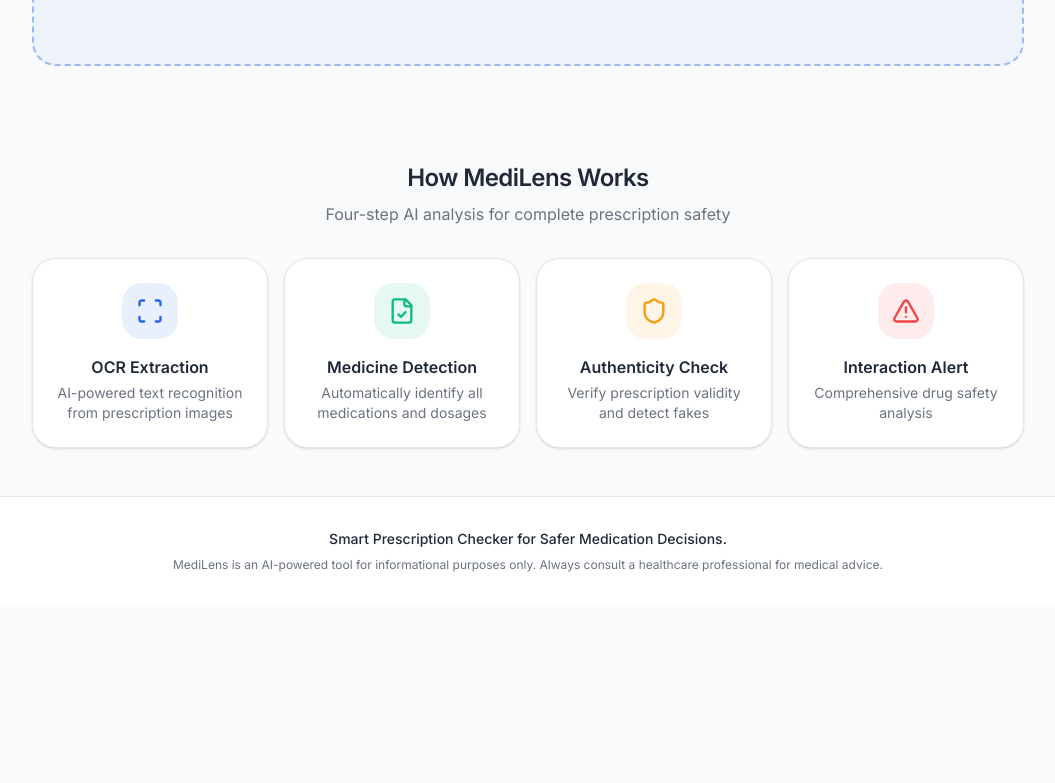
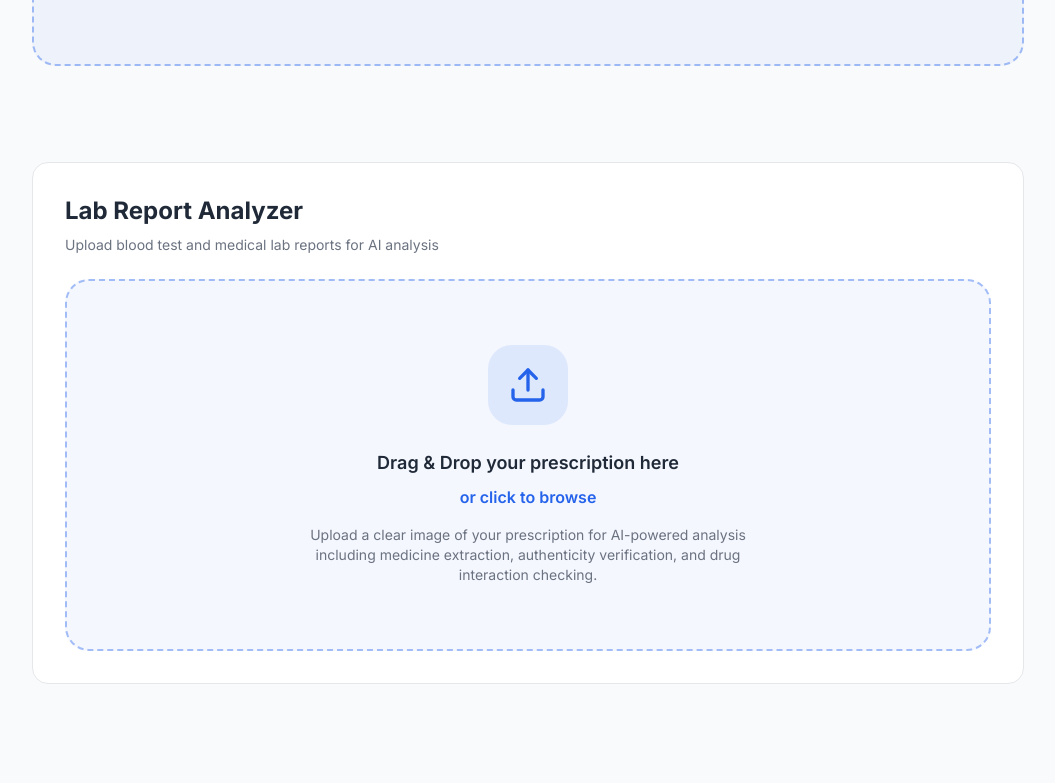
Before and after one commit to hridoy9011/Medi-lens, a Next.js app: page / in a window 1280 px wide. Shown: the part 1167-1950 px from the top of the page, without its empty margins (112-1167 px from the left). Before the commit the page ends 1772 px from the top, so only its background shows below. Built offline with nearby package versions, Linux system fonts and the light colour scheme.

Commit message:
Update page.tsx

```diff
--- a/app/page.tsx
+++ b/app/page.tsx
@@ -1,6 +1,7 @@
 import { Header } from "@/components/header"
 import { HeroSection } from "@/components/hero-section"
 import { PrescriptionAnalyzer } from "@/components/prescription-analyzer"
+import { LabReportAnalyzer } from "@/components/lab-report-analyzer"
 import { FeatureCards } from "@/components/feature-cards"
 
 export default function Home() {
@@ -11,8 +12,12 @@ export default function Home() {
       <main className="flex-1">
         <HeroSection />
 
-        <section id="upload" className="container mx-auto px-4 py-12 max-w-5xl">
+        <section id="prescriptions" className="container mx-auto px-4 py-12 max-w-5xl">
           <PrescriptionAnalyzer />
+        </section>
+
+        <section id="health-reports" className="container mx-auto px-4 py-12 max-w-5xl">
+          <LabReportAnalyzer />
         </section>
 
         <FeatureCards />
```
